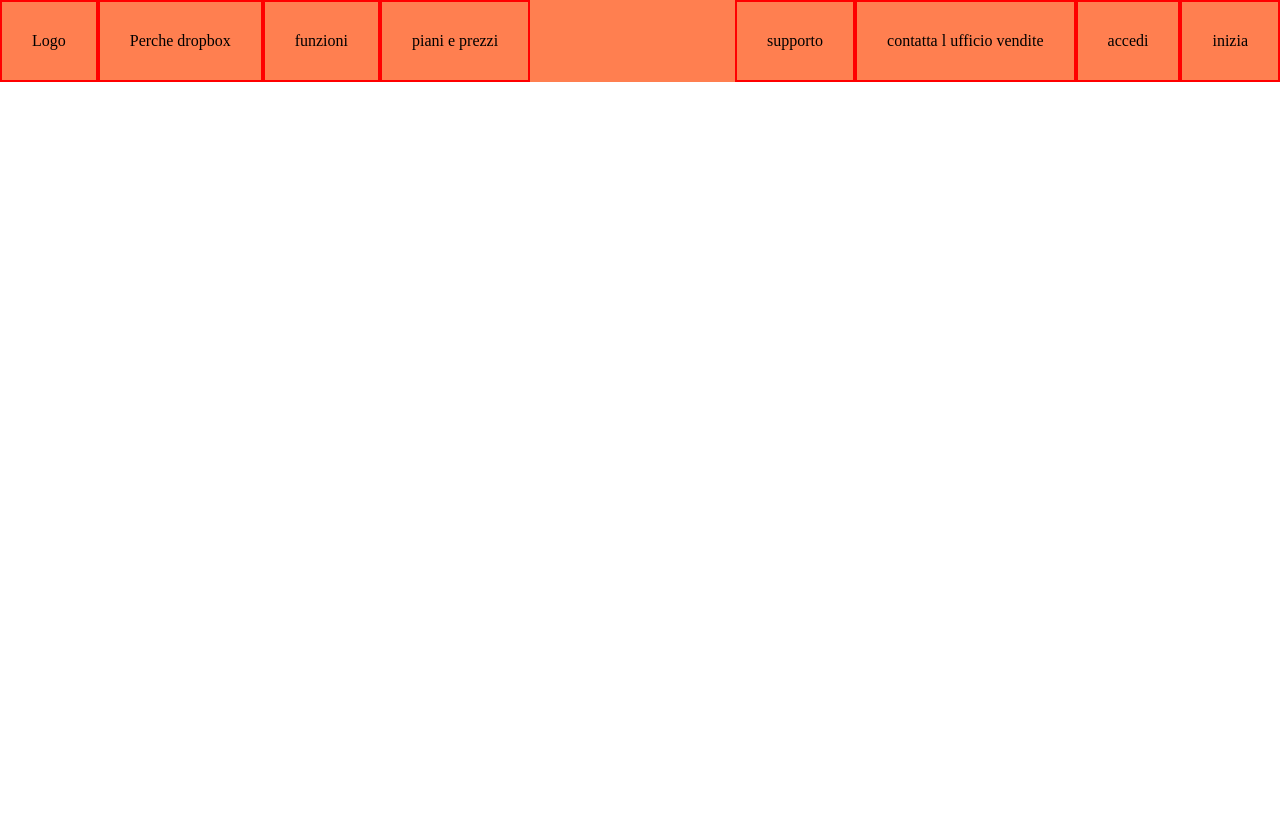
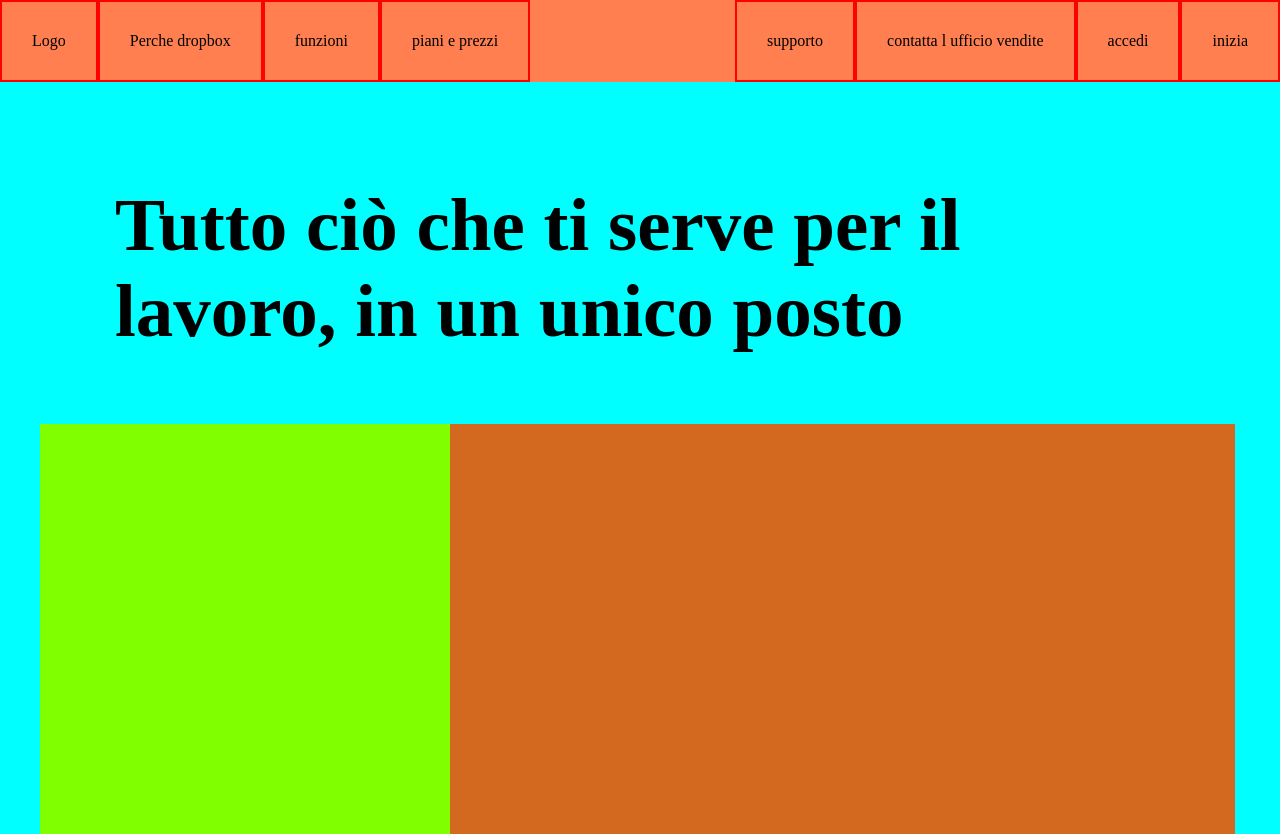
Before and after one commit to ValerioDiBiagio/htmlcss-dropbox, a plain HTML site: page index.html in a window 1280 px wide. Before the commit the page ends 800 px from the top, so only its background shows below. Drawn offline with Linux system fonts and the light colour scheme.

Commit message:
feat: first section main structure

```diff
--- a/css/style.css
+++ b/css/style.css
@@ -24,6 +24,38 @@ ul {
 
 li {
     border: 2px solid red;
-    padding-right: 20px;
+    padding-right: 40px;
     padding: 30px;
 }
+
+.bg-lightblue {
+    background-color: aqua;
+}
+
+.container {
+    height: 410px;
+    width: 1200px;
+    margin: 0 auto;
+    display: flex;
+}
+
+#h1 {
+    text-align: left;
+    font-size: 50px;
+    width: 1050px;
+    margin: 0 auto;
+    padding-top: 100px;
+    padding-bottom: 70px;
+}
+
+.box1 {
+
+    width: 410px;
+    background-color: chartreuse;
+}
+
+.box2 {
+
+    width: 785px;
+    background-color: chocolate;
+}
--- a/index.html
+++ b/index.html
@@ -3,7 +3,7 @@
 <head>
     <meta charset="UTF-8">
     <meta name="viewport" content="width=device-width, initial-scale=1.0">
-    <title>Document</title>
+    <title>Dropbox</title>
     <link rel="stylesheet" href="css/style.css">
 </head>
 <body>
@@ -27,7 +27,17 @@
     <!-- /intestazione della pagina -->
 
     <!-- corpo della pagina -->
-     <main></main>
+     <main>
+        <section class="bg-lightblue">
+            <div id="h1"><h1>Tutto ciò che ti serve per il lavoro, in un unico posto</h1></div>
+            <div class="container">
+                <div class="box1"></div>
+                <div class="box2"></div>
+
+
+            </div>
+        </section>
+     </main>
     <!-- /corpo della pagina -->
 
     <!-- piede della pagina -->
```
